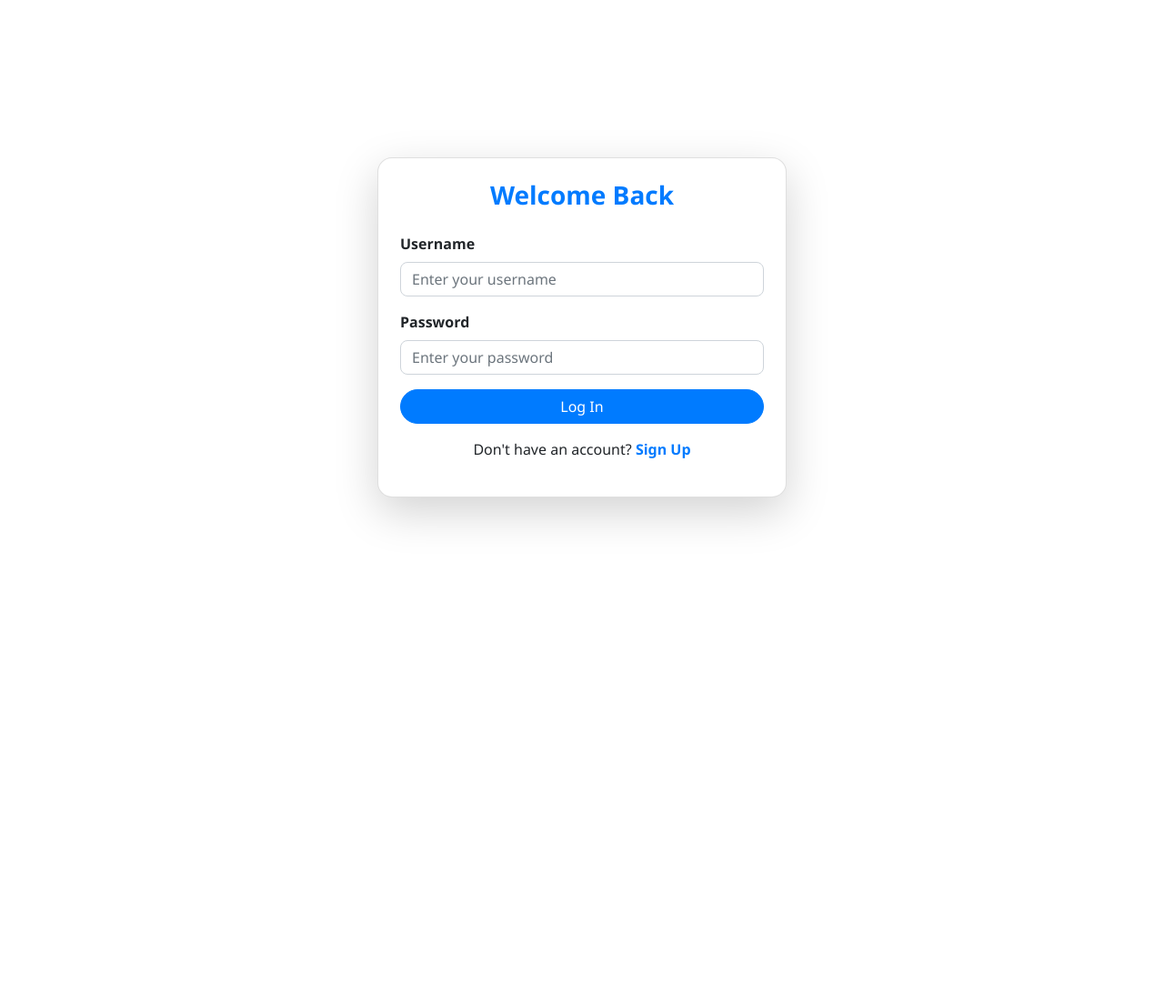
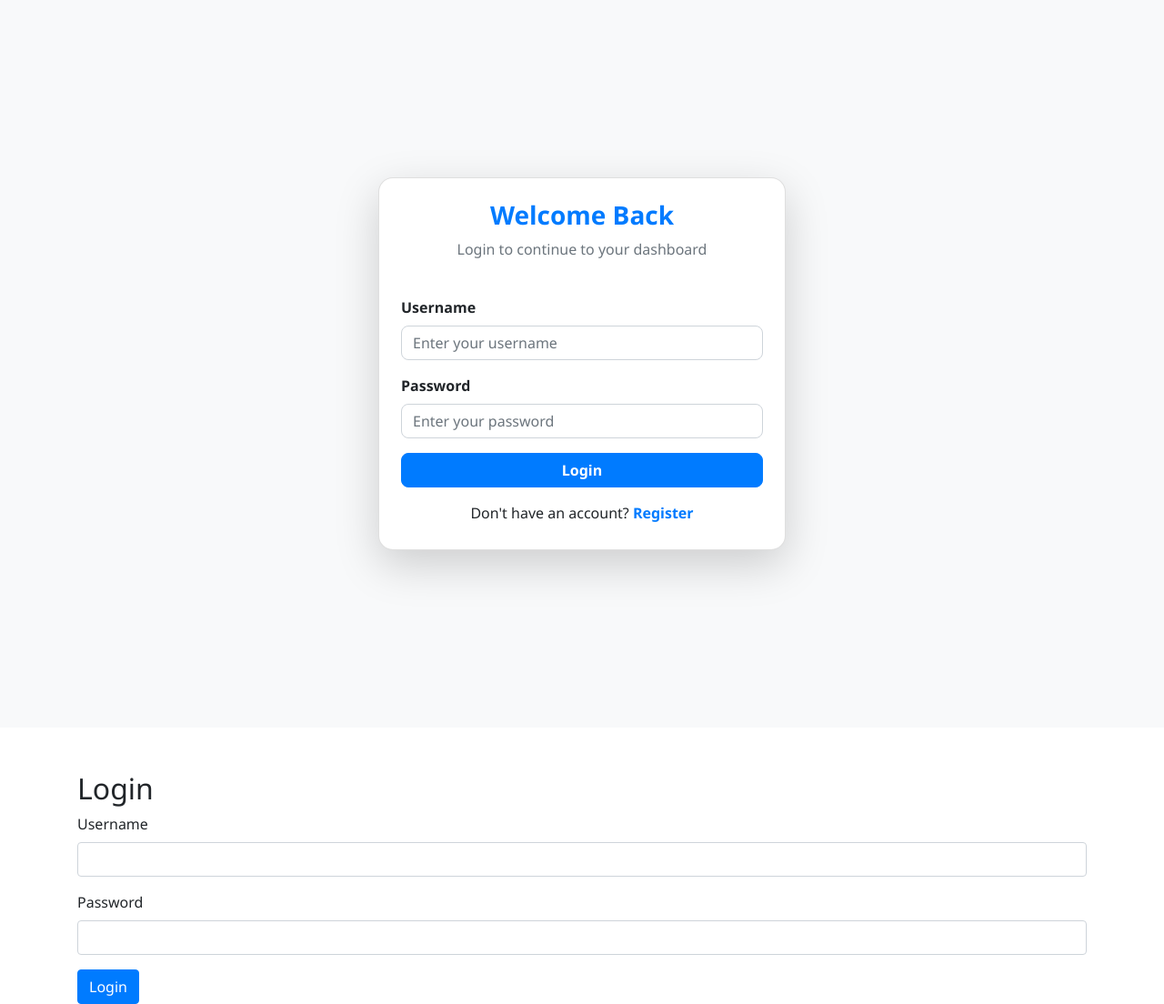
Before and after one commit to NiraliThakur/job-seeker-platform, a Django app: page /login_page/ in a window 1280 px wide. Shown: the part 56-1160 px from the top of the page at 91% size. Before the commit the page ends 632 px from the top, so only its background shows below. Run offline with Django 5.2, Linux system fonts and the light colour scheme; some libraries are stand-ins or nearby versions.

Commit message:
changes added

```diff
--- a/backend_app/templates/auth/login.html
+++ b/backend_app/templates/auth/login.html
@@ -1,40 +1,47 @@
 {% extends 'base.html' %}
 
 {% block start %}
-<div class="container d-flex justify-content-center align-items-center" style="min-height: 90vh;">
-    <div class="card shadow-lg p-4 rounded-4" style="width: 100%; max-width: 450px;">
-        <h3 class="text-center mb-4 text-primary fw-bold">Welcome Back</h3>
 
-        {% if messages %}
-            {% for message in messages %}
-                <div class="alert alert-{{ message.tags }} alert-dismissible fade show" role="alert">
-                    {{ message }}
-                    <button type="button" class="btn-close" data-bs-dismiss="alert"></button>
+<div class="d-flex justify-content-center align-items-center vh-100 bg-light">
+  <div class="card shadow-lg p-4 rounded-4" style="width: 28rem;">
+    <div class="text-center mb-4">
+      <h3 class="fw-bold text-primary">Welcome Back</h3>
+      <p class="text-muted">Login to continue to your dashboard</p>
     </div>
-            {% endfor %}
-        {% endif %}
-
-        <form method="post">
-            {% csrf_token %}
+    <form id="loginForm">
       <div class="mb-3">
         <label for="username" class="form-label fw-semibold">Username</label>
-                <input type="text" class="form-control rounded-3" id="username" name="username" placeholder="Enter your username" required>
+        <input type="text" class="form-control rounded-3" id="username" placeholder="Enter your username" required>
       </div>
-
       <div class="mb-3">
         <label for="password" class="form-label fw-semibold">Password</label>
-                <input type="password" class="form-control rounded-3" id="password" name="password" placeholder="Enter your password" required>
+        <input type="password" class="form-control rounded-3" id="password" placeholder="Enter your password" required>
       </div>
-
-            <button type="submit" class="btn btn-primary w-100 rounded-pill">Log In</button>
+      <button type="submit" class="btn btn-primary w-100 rounded-3 fw-semibold">Login</button>
     </form>
-
-        <p class="text-center mt-3">Don't have an account? <a href="{% url 'register_page' %}" class="text-decoration-none text-primary fw-semibold">Sign Up</a></p>
+    <div class="text-center mt-3">
+      <p class="mb-1">Don't have an account?
+        <a href="{% url 'register_page' %}" class="text-decoration-none fw-semibold">Register</a>
+      </p>
     </div>
+  </div>
+</div><div class="container mt-5">
+  <h2>Login</h2>
+  <form id="loginForm">
+    <div class="mb-3">
+      <label for="username" class="form-label">Username</label>
+      <input type="text" class="form-control" id="username" required>
+    </div>
+    <div class="mb-3">
+      <label for="password" class="form-label">Password</label>
+      <input type="password" class="form-control" id="password" required>
+    </div>
+    <button type="submit" class="btn btn-primary">Login</button>
+  </form>
 </div>
 
 <script>
-document.querySelector("form").addEventListener("submit", async function (e) {
+document.getElementById("loginForm").addEventListener("submit", async function(e) {
   e.preventDefault();
 
   const username = document.getElementById("username").value;
@@ -44,30 +51,28 @@ document.querySelector("form").addEventListener("submit", async function (e) {
     method: "POST",
     headers: {
       "Content-Type": "application/json",
-            "X-CSRFToken": "{{ csrf_token }}"
     },
-        body: JSON.stringify({ username, password })
+    body: JSON.stringify({ username, password }),
   });
 
   const data = await response.json();
+  if (response.ok) {
+    alert("Login successful!");
 
-    if (response.ok) {
-        const role = data.user.role;
-
+    // store tokens in localStorage
     localStorage.setItem("access", data.access);
     localStorage.setItem("refresh", data.refresh);
+    localStorage.setItem("role", data.user.role);
 
-        if (role === "jobseeker") {
-            window.location.href = "/jobseeker/dashboard/";
-        } else if (role === "recruiter") {
-            window.location.href = "/recruiter/dashboard/";
+    // redirect based on role
+    if (data.user.role === "jobseeker") {
+      window.location.href = "{% url 'jobseeker_dashboard' %}";
     } else {
-            alert("Invalid user role.");
+      window.location.href = "{% url 'recruiter_dashboard' %}";
     }
   } else {
-        alert(data.detail || "Login failed. Please check your credentials.");
+    alert("Error: " + JSON.stringify(data));
   }
 });
 </script>
-
 {% endblock %}
```
Also changed, not shown: accounts/serializers.py (+8 -3 lines), accounts/views.py (+9 -3 lines), backend_app/templates/auth/register.html (+43 -21 lines). Lines whose indentation alone changed are shown as unchanged.
